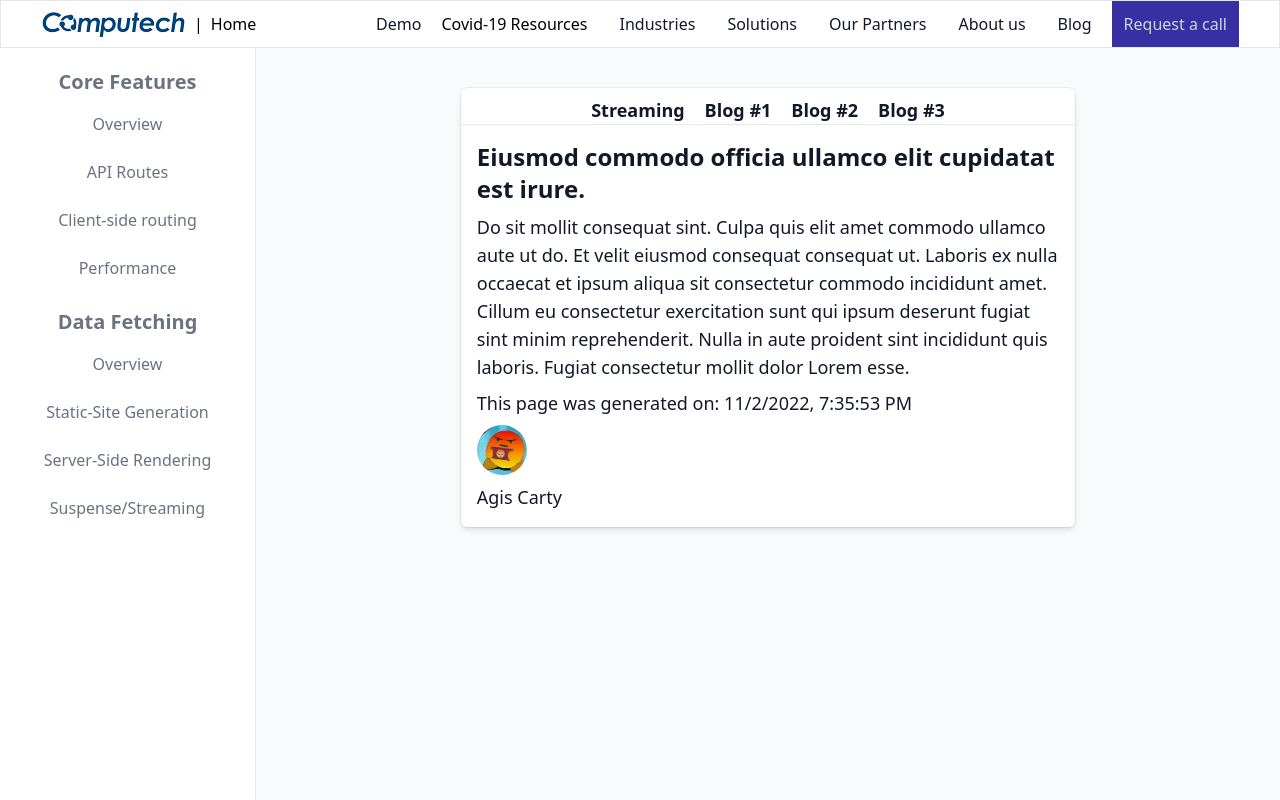
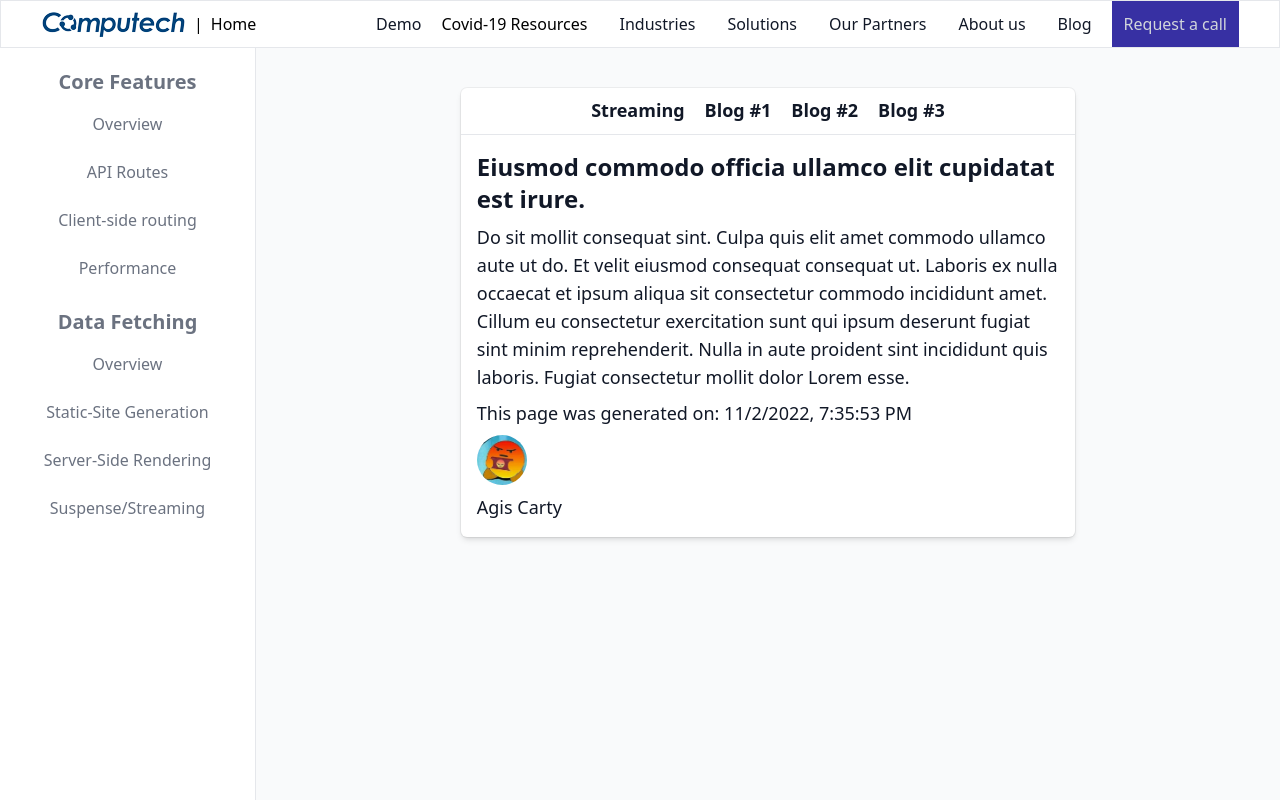
Before and after one commit to bluepnwage/computech-demo, a Next.js app: page /demo/data-fetching/streaming/1 in a window 1280 px wide. Built offline with nearby package versions, Linux system fonts and the light colour scheme.

Commit message:
add padding to data-fetching nested route

```diff
--- a/components/demo/NestedNav.tsx
+++ b/components/demo/NestedNav.tsx
@@ -13,13 +13,13 @@ interface PropTypes {
 export function NestedNav({ slug }: PropTypes) {
   const [segments] = useSelectedLayoutSegments();
   return (
-    <div className="border-b px-2 pt-2 flex justify-center -mx-4 -mt-4 mb-4">
+    <div className="border-b px-2  flex justify-center -mx-4 -mt-4 mb-4">
       <ul className="flex gap-5 mx-auto">
         <li>
           <Link
             className={cx(
               !segments ? "text-indigo-600 border-indigo-600" : "text-gray-900 border-white",
-              "border-b-2 font-semibold"
+              "border-b-2 font-semibold py-2 inline-block"
             )}
             href={`/demo/data-fetching/${slug}`}
           >
@@ -32,8 +32,8 @@ export function NestedNav({ slug }: PropTypes) {
             <li key={key}>
               <Link
                 className={cx(
-                  active ? "text-indigo-600 border-indigo-600 " : "text-gray-900 border-white font-semibold",
-                  "border-b-2"
+                  active ? "text-indigo-600 border-indigo-600 " : "text-gray-900 border-white ",
+                  "border-b-2 font-semibold py-2 inline-block"
                 )}
                 href={`/demo/data-fetching/${slug}/${blog.id}`}
               >{`Blog #${blog.id}`}</Link>
```
